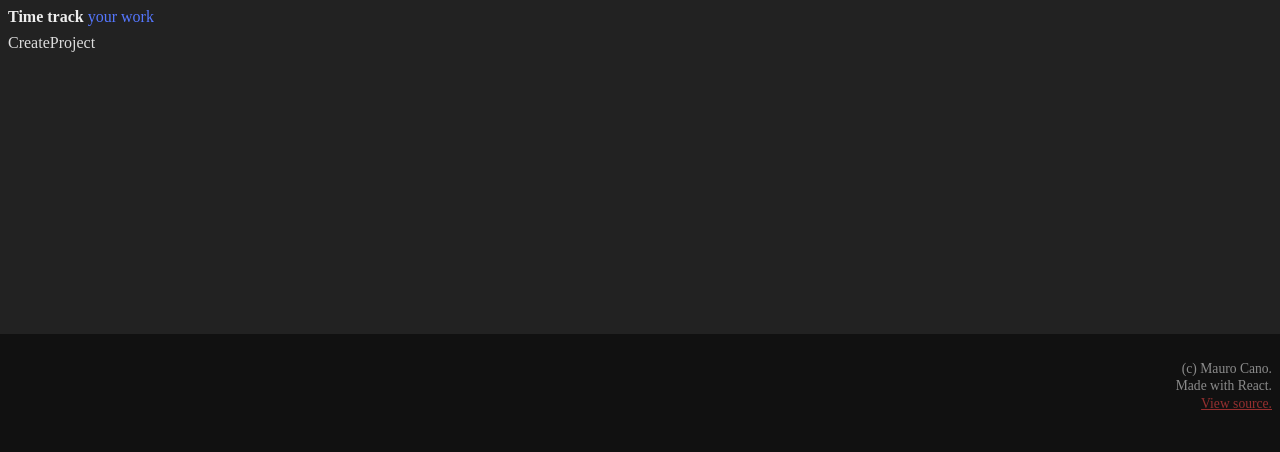
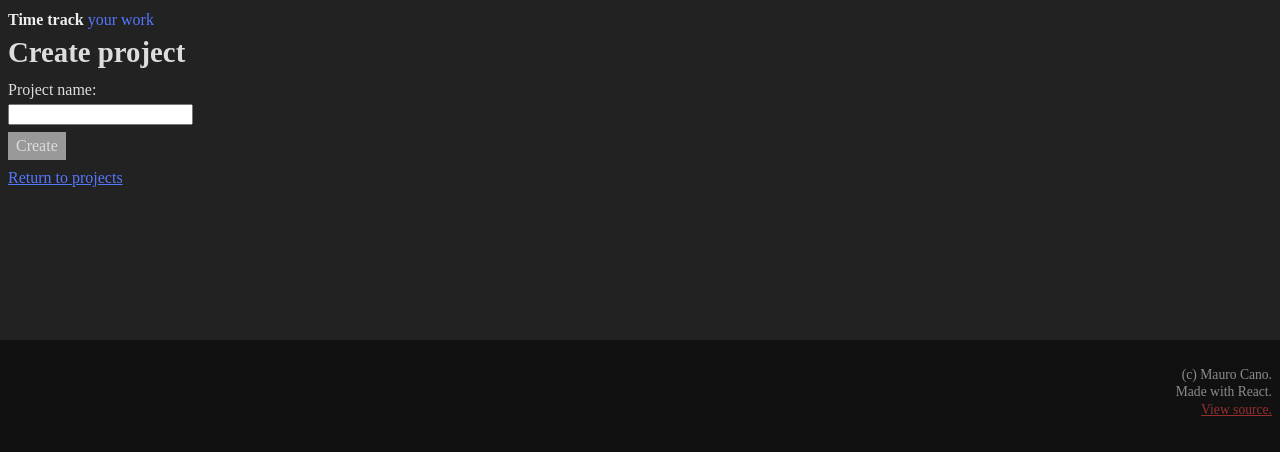
Before and after one commit to mauroc8/react-time-tracker, a React (Create React App) app: page /projects/create in a window 1280 px wide. Shown: the top 452 px of the page. Built offline with nearby package versions, Linux system fonts and the light colour scheme; no server answers; a web font is replaced by a local one; what axios-mock-adapter would draw is missing.

Commit message:
Create project

```diff
--- a/src/Projects/CreateProject.js
+++ b/src/Projects/CreateProject.js
@@ -1,7 +1,80 @@
-import React from "react";
+import React, { useState, useEffect } from "react";
+import { Redirect, Link } from "react-router-dom";
+import axios from "axios";
+import API, { errorHandler } from "../API";
+
+export function formatProjectName(name) {
+  return name.replace(/[^\w-]/gi, "-");
+}
+
+// Component transitions
+const NONE = 0;
+const LOADING = 1;
+const REDIRECTING = 2;
+const UNMOUNTING = 3;
 
 function CreateProject() {
-  return <div>CreateProject</div>;
+  const [projectName, setProjectName] = useState("");
+  const [transition, setTransition] = useState(NONE);
+
+  useEffect(() => {
+    return () => setTransition(UNMOUNTING);
+  }, []);
+
+  function createProject(event) {
+    event.preventDefault();
+    setTransition(LOADING);
+
+    const name = formatProjectName(projectName);
+
+    axios
+      .post(`${API}/projects/`, { name })
+      .then(resp => {
+        if (transition !== UNMOUNTING) {
+          setTransition(REDIRECTING);
+        }
+      })
+      .catch(err => {
+        errorHandler("create project")(err);
+        if (transition !== UNMOUNTING) {
+          // Unset the LOADING transition
+          setTransition(NONE);
+        }
+      });
+  }
+
+  if (transition === REDIRECTING) {
+    return <Redirect to="/projects/" />;
+  }
+
+  return (
+    <form onSubmit={createProject}>
+      <h1>Create project</h1>
+      <div>
+        <label htmlFor="project-name">Project name:</label>
+      </div>
+      <div>
+        <input
+          type="text"
+          id="project-name"
+          value={projectName}
+          onChange={evt => setProjectName(formatProjectName(evt.target.value))}
+        />
+      </div>
+      <div>
+        <input
+          type="submit"
+          value={transition === LOADING ? "..." : "Create"}
+          disabled={transition === LOADING || projectName.length === 0}
+        />
+      </div>
+      <div>
+        <Link to="/projects/" className="blue">
+          Return to projects
+        </Link>
+      </div>
+    </form>
+  );
 }
 
 export default CreateProject;
--- a/src/Projects/ListProjects.js
+++ b/src/Projects/ListProjects.js
@@ -35,7 +35,7 @@ function ListProjects() {
         )}
       </ul>
       <Link to="/projects/create" className="blue">
-        Create project.
+        Create project
       </Link>
     </>
   );
--- a/src/index.css
+++ b/src/index.css
@@ -5,6 +5,7 @@ body {
   -moz-osx-font-smoothing: grayscale;
   background-color: #111;
   color: #ddd;
+  line-height: 1.5em;
 }
 
 html,
@@ -41,6 +42,29 @@ h1 {
 
 ul {
   list-style: none;
-  line-height: 1.5em;
   padding: 0;
 }
+
+input[type="submit"],
+button {
+  background-color: #57f;
+  border: 0;
+  outline: 0;
+  padding: 2px 8px;
+  margin: 6px 4px 6px 0;
+  font: inherit;
+  color: inherit;
+  transition: background 0.3s ease-out;
+  cursor: pointer;
+}
+
+input[type="submit"]:hover,
+button:hover {
+  background-color: #68f;
+}
+
+input[type="submit"]:disabled,
+button:disabled {
+  background-color: #999;
+  cursor: default;
+}
--- a/src/mockAdapter.js
+++ b/src/mockAdapter.js
@@ -4,14 +4,35 @@ import MockAdapter from "axios-mock-adapter";
 const mockAPI = "https://api.time-tracker.net";
 
 const mockAdapter = new MockAdapter(axios, { delayResponse: 180 });
-const mockedData = {};
 
 // Get projects
 
-mockedData.projects = [{ name: "Kastark" }, { name: "Time-tracker" }];
+const mockedProjects = localStorage.getItem("mockedProjects")
+  ? JSON.parse(localStorage.getItem("mockedProjects"))
+  : [];
+
+function saveMockedProjects() {
+  localStorage.setItem("mockedProjects", JSON.stringify(mockedProjects));
+}
 
 mockAdapter
   .onGet(`${mockAPI}/projects/`)
-  .reply(config => [200, mockedData.projects]);
+  .reply(config => [200, mockedProjects]);
 
-export { mockAPI, mockAdapter, mockedData };
+// Create project
+
+mockAdapter.onPost(`${mockAPI}/projects/`).reply(config => {
+  const data = JSON.parse(config.data);
+  const name = data.name;
+
+  if (mockedProjects.some(project => project.name === name)) {
+    return [403, { message: `The project ${name} already exists` }];
+  }
+
+  mockedProjects.push(data);
+  saveMockedProjects();
+
+  return [200, {}];
+});
+
+export { mockAPI, mockAdapter };
```
